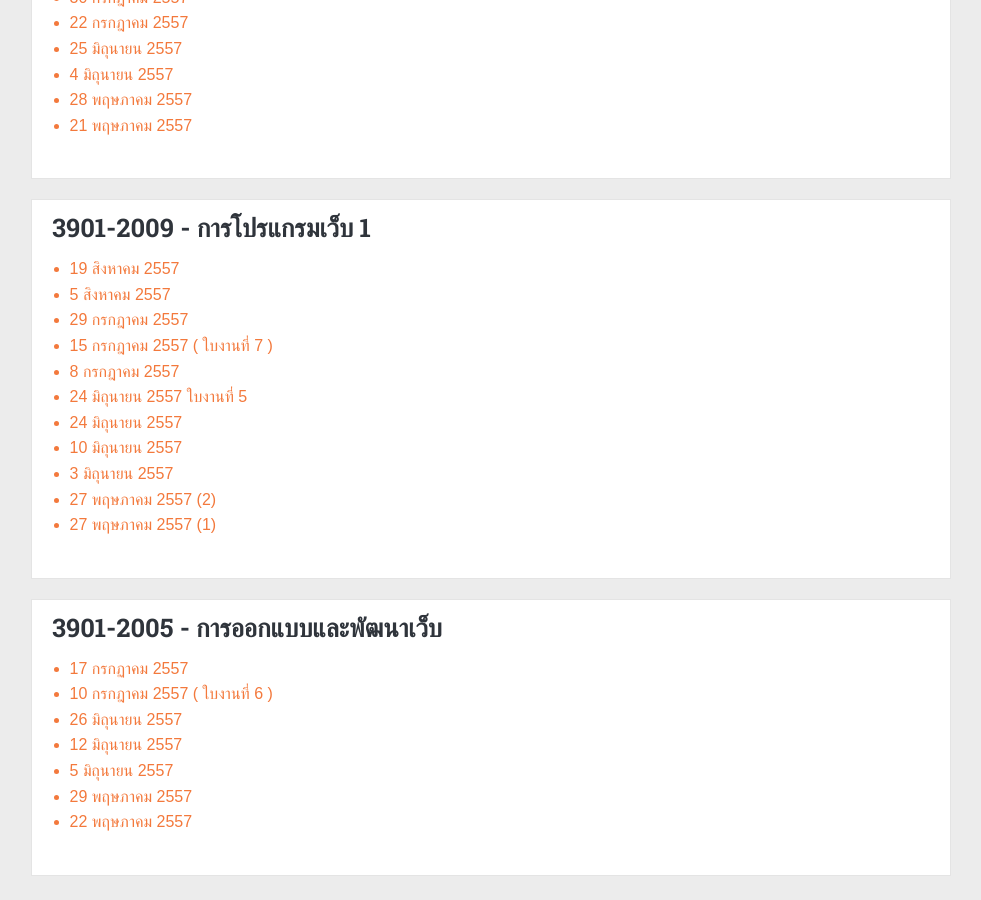
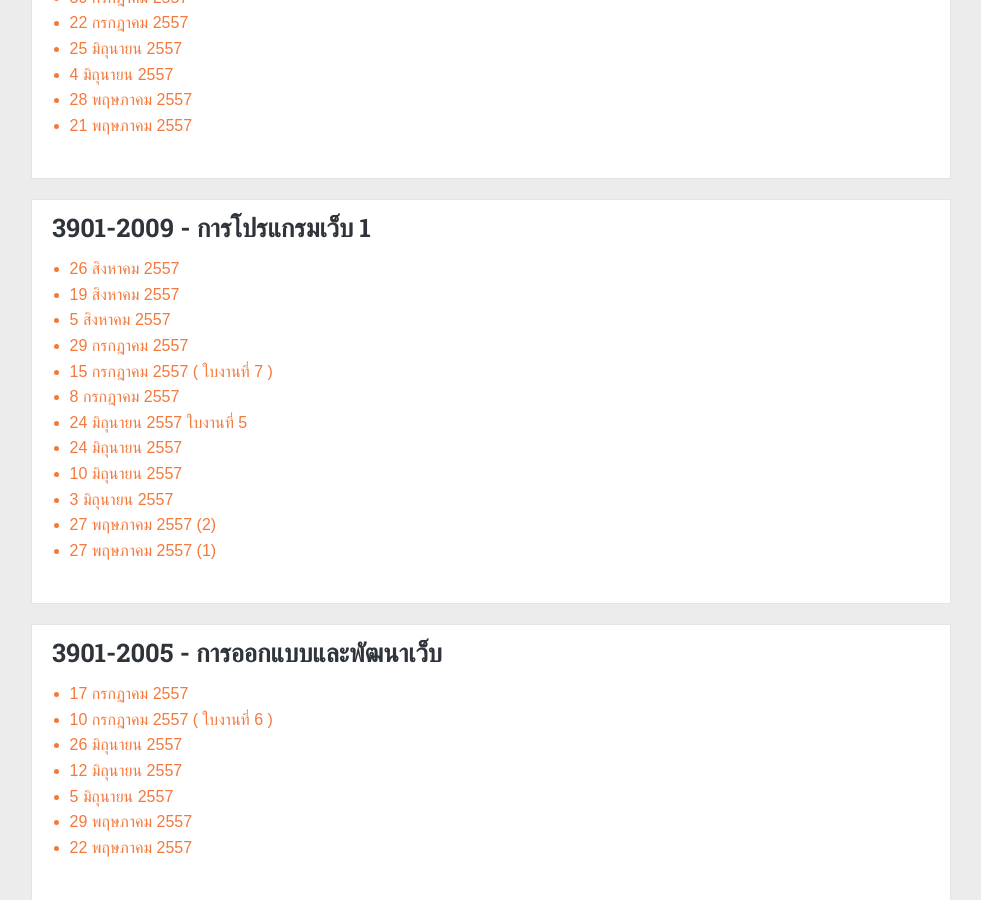
Before and after one commit to ichaiwut/ichaiwut.github.io, a Jekyll site: the page built from slides/high-diploma.html, in a window 1280 px wide and 900 px high, scrolled down 508 px. Shown: the whole window, without its empty margins (149-1130 px from the left). Built offline with Jekyll 4.4.1, drawn with Linux system fonts in a browser that asks for light colours; Markdown is read by kramdown in place of the engine named in the settings.

Commit message:
Added Slice

```diff
--- a/slides/high-diploma.html
+++ b/slides/high-diploma.html
@@ -46,6 +46,7 @@
 			<div class="post-list-container slide-con" id="web-program">
 				<h2>3901-2009 - การโปรแกรมเว็บ 1</h2>
 				<ul>
+					<li><a href="https://www.dropbox.com/s/5znruuv3c0dixi3/3901-2009_26-08-2014.pdf?dl=0" target="_blank">26 สิงหาคม 2557</a></li>
 					<li><a href="https://www.dropbox.com/s/zb0ad1gfs2uizln/3901-2009_19-08-2014.pdf" target="_blank">19 สิงหาคม 2557</a></li>
 					<li><a href="https://www.dropbox.com/s/9sdi1bmjiw1dmfc/3901-2009_5-08-2014.pdf" target="_blank">5 สิงหาคม 2557</a></li>
 					<li><a href="https://www.dropbox.com/s/bupwha962k5ctnb/3901-2009_28-07-2014.pdf" target="_blank">29 กรกฎาคม 2557</a></li>
```
